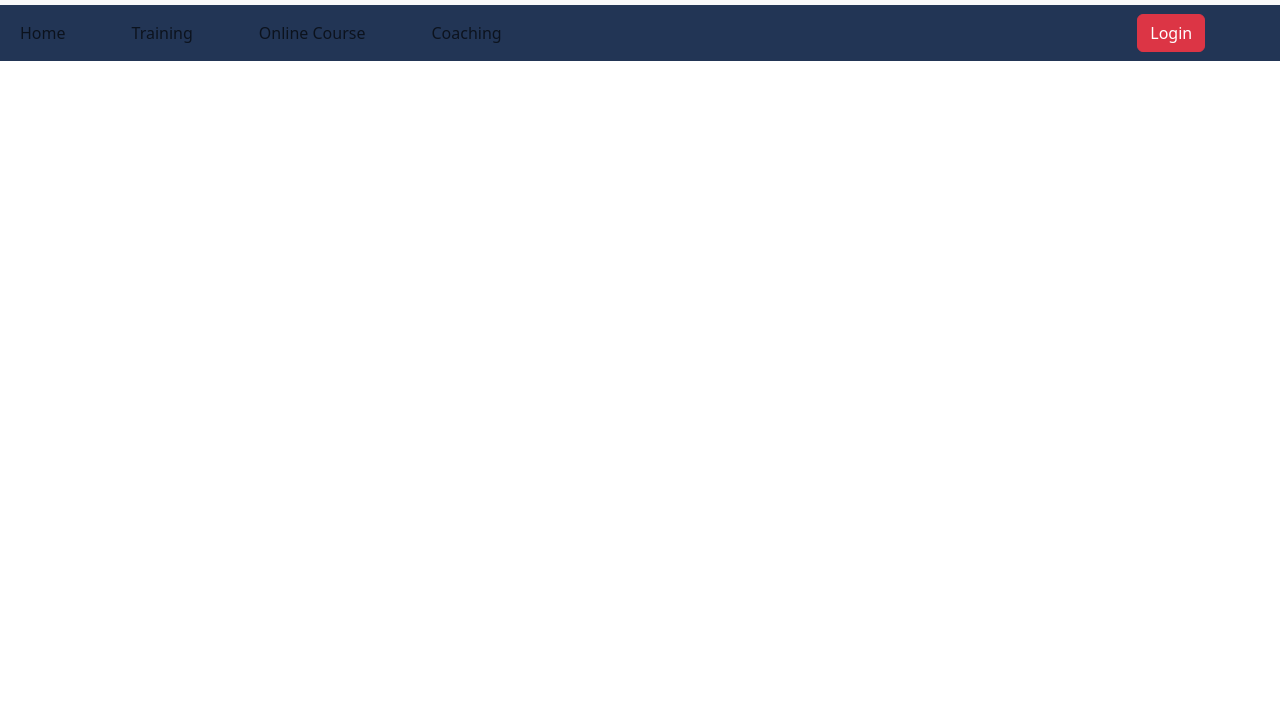
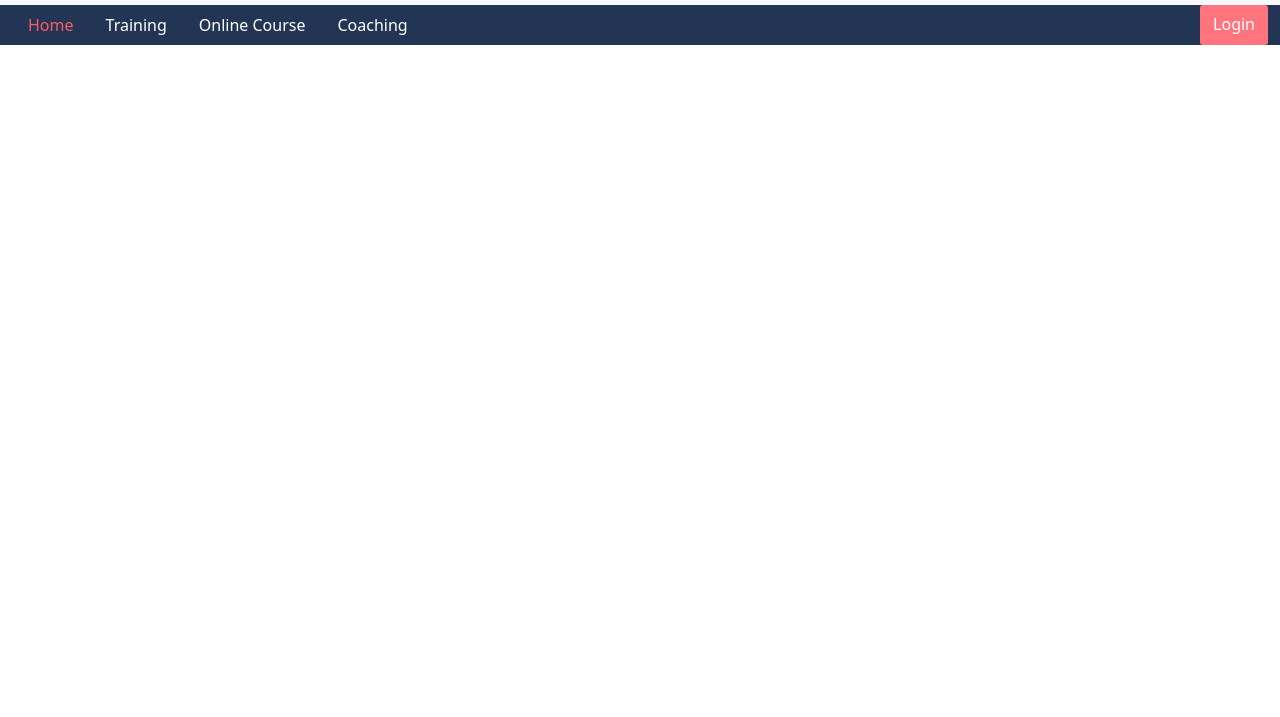
Before and after one commit to Coursius/PAN-Website, a plain HTML site: page index.html in a window 1280 px wide. Shown: the part 83-800 px from the top of the page. Drawn offline with Linux system fonts and the light colour scheme.

Commit message:
Layout of header is complete

```diff
--- a/css/indexStyle.css
+++ b/css/indexStyle.css
@@ -1,7 +1,22 @@
-#navbarContainer{
-  width: 95%;
+.nav-link.active{
+  --bs-nav-link-color: #F95C65;
+  --bs-nav-link-hover-color: #FFFFFF;
 }
 
-.navbar-nav > li{
-  padding-right:50px;
+.nav-link{
+  --bs-nav-link-color: #FFFFFF;
+  --bs-nav-link-hover-color: #F95C65;
 }
+
+#nav-custom-background{
+  background: #223555;
+}
+
+#login-button{
+  transition: background-color 0.3s ease, border-color 0.3s ease;
+  --bs-btn-bg: #FF747D;
+  --bs-btn-hover-bg: #FF747D;
+  --bs-btn-hover-border-color: #FFFFFF;
+  --bs-btn-border-color: transparent;
+  --bs-btn-border-radius: 3px;
+}
--- a/index.html
+++ b/index.html
@@ -40,32 +40,23 @@
     </nav>
 
     <!-- Navigations Bar -->
-    <div class="container-fluid" style="background-color: #223555;
-">
-      <nav class="navbar navbar-expand-lg justify-content-between" id="navbarContainer">
-        <button class="navbar-toggler" type="button" data-toggle="collapse" data-target="#navbarNavAltMarkup" aria-controls="navbarNavAltMarkup" aria-expanded="false" aria-label="Toggle navigation">
-          <span class="navbar-toggler-icon"></span>
-        </button>
-        <div class="collapse navbar-collapse" id="navbarHeader">
-          <ul class="navbar-nav d-flex flex-row">
-            <li class="nav-item active">
-              <a class="nav-link" href="#">Home</a>
-            </li>
-            <li class="nav-item">
+    <div class="container-fluid" id="nav-custom-background">
+      <div class="nav d-flex">
+        <a class="nav-link active" aria-current="page" href="index.html">Home</a>
         <a class="nav-link" href="#">Training</a>
-            </li>
-            <li class="nav-item">
         <a class="nav-link" href="#">Online Course</a>
-            </li>
-            <li class="nav-item">
         <a class="nav-link" href="#">Coaching</a>
-            </li>
-          </ul>
+
+        <a class="btn btn-primary ms-auto" id="login-button" role="button" href="#">Login</a>
       </div>
-        <button type="button" class="btn btn-danger">Login</button>
-      </nav>
     </div>
   </header>
+
+  <div class="container-fluid">
+    <div>
+
+    </div>
+  </div>
 
     <!-- Bootstrap v5.3.3 JavaScript -->
     <script src="js/bootstrap/bootstrap.bundle.js"></script>
```
Lines whose indentation alone changed are shown as unchanged.
